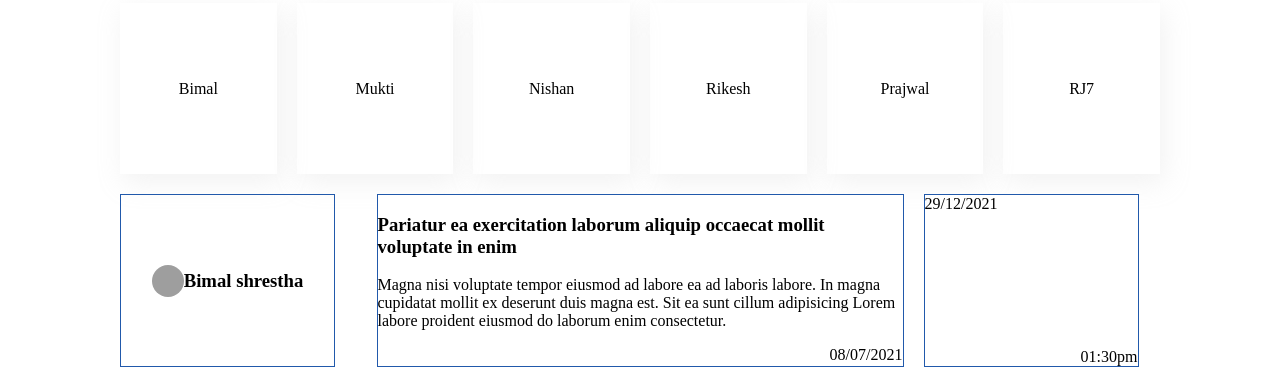
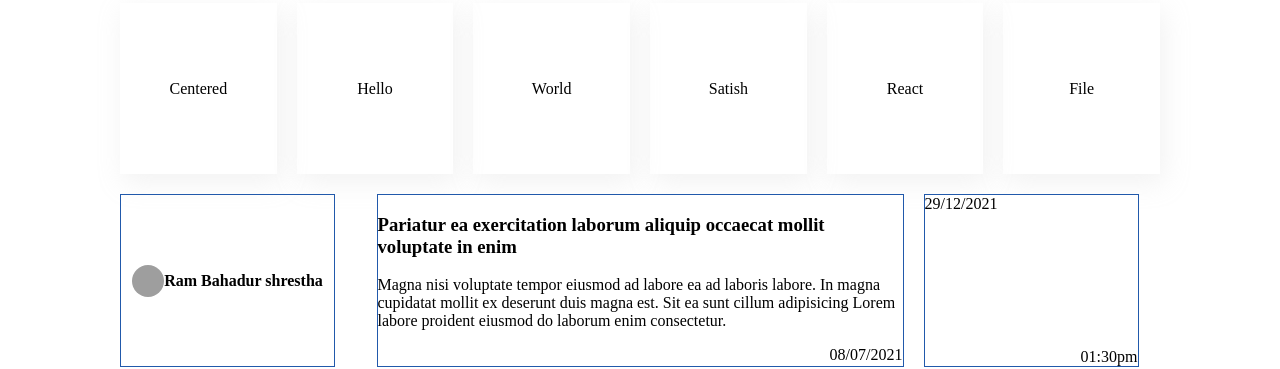
Before and after one commit to Rajan-7/InfoDevtask1, a website: page index.html in a window 1280 px wide. Shown: the part 120-489 px from the top of the page. Drawn offline with Linux system fonts and the light colour scheme; grey boxes are pictures that could not be loaded.

Commit message:
Content changed

```diff
--- a/index.html
+++ b/index.html
@@ -11,20 +11,20 @@
     <div class="container">
         <!-- For 1st row -->
         <div class="gridwrapper">
-            <div class="card">Bimal</div>
-            <div class="card">Mukti</div>
-            <div class="card">Nishan</div>
-            <div class="card">Rikesh</div>
-            <div class="card">Prajwal</div>
-            <div class="card">RJ7</div>
+            <div class="card">Centered</div>
+            <div class="card">Hello</div>
+            <div class="card">World</div>
+            <div class="card">Satish</div>
+            <div class="card">React</div>
+            <div class="card">File</div>
         </div>
         <!-- For 2nd row -->
         <div class="user-grid">
             <div class="usercard1">
                 <img class="image1" src="https://images.unsplash.com/photo-1633332755192-727a05c4013d?ixlib=rb-1.2.1&ixid=MnwxMjA3fDB8MHxzZWFyY2h8MXx8dXNlcnxlbnwwfHwwfHw%3D&w=1000&q=80" alt="">
-               <h3>
-                Bimal shrestha
-               </h3>
+               <h4>
+                Ram Bahadur shrestha
+               </h4>
             </div>
             <div class="usercard2">
                 <h3>Pariatur ea exercitation laborum aliquip occaecat mollit voluptate in enim </h3>
```
